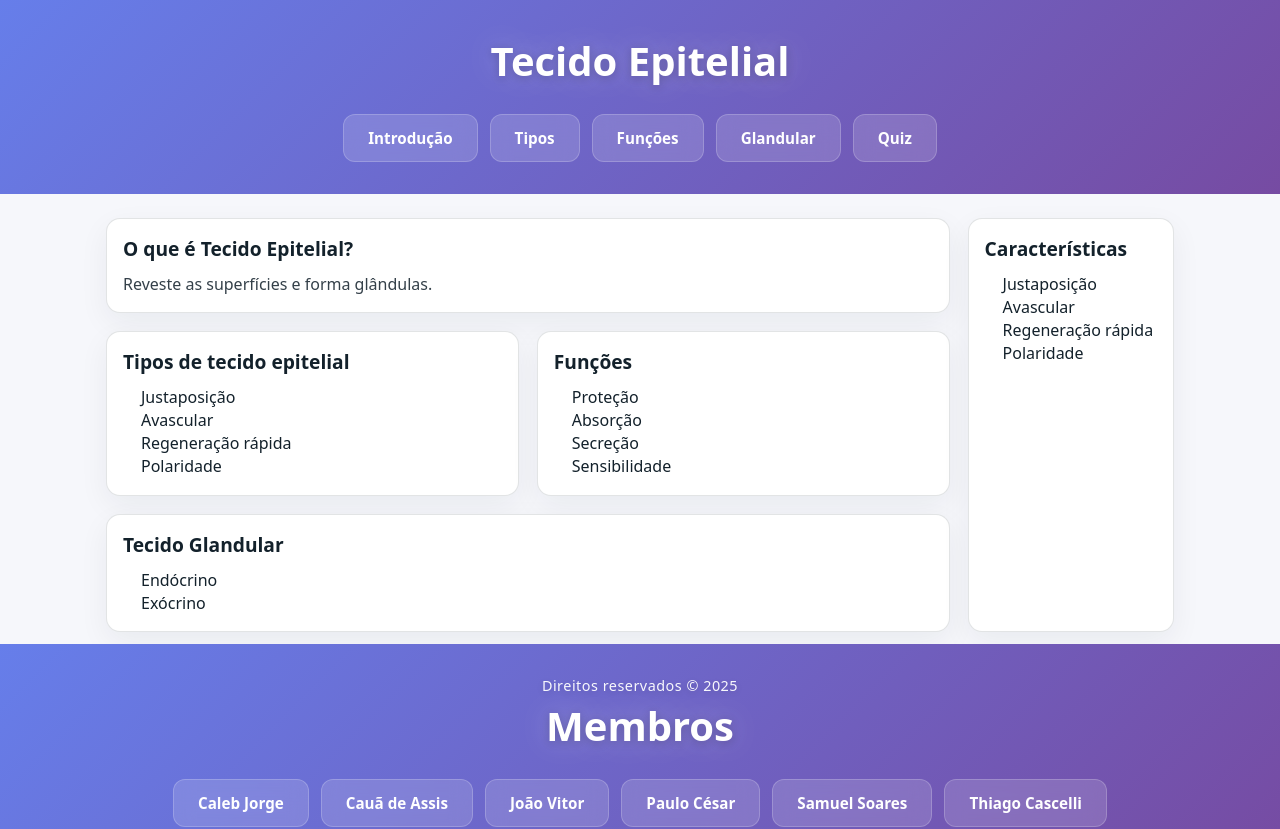
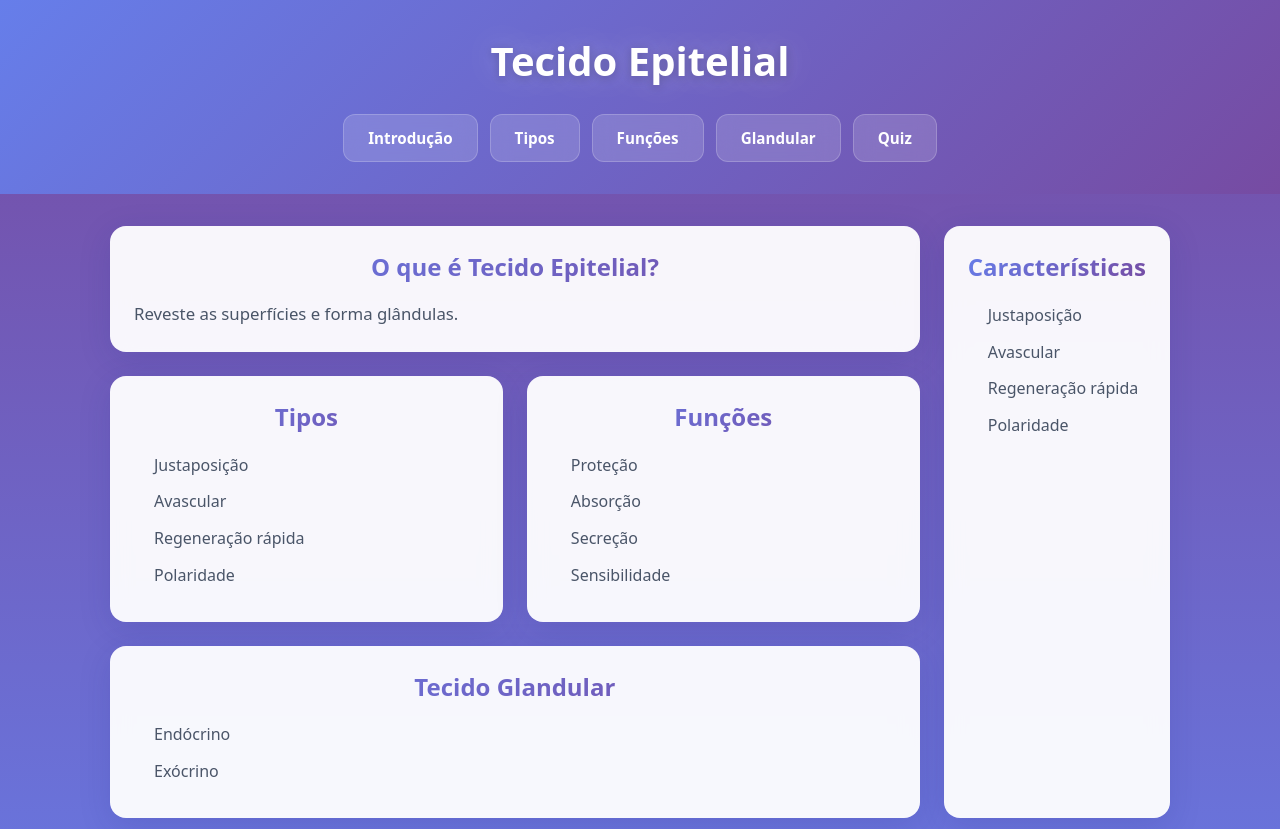
Before and after one commit to Cauadeassis/trabalhoDeBiologia, a Next.js app: page / in a window 1280 px wide. Shown: the top 829 px of the page. Built offline with nearby package versions, Linux system fonts and the light colour scheme.

Commit message:
final css  changes for `index.jsx` file

```diff
--- a/pages/index.jsx
+++ b/pages/index.jsx
@@ -1,7 +1,7 @@
-import styles from "../styles/main.module.css"
 import Header from "../components/header/header.jsx";
 import Footer from "../components/footer/footer.jsx";
 import Head from "next/head";
+import styles from "../styles/main.module.css";
 
 export default function Page() {
     return (
@@ -15,7 +15,7 @@ export default function Page() {
                     <h2>O que é Tecido Epitelial?</h2>
                     <p>Reveste as superfícies e forma glândulas.</p>
                 </section>
-                <aside id="aside" className={styles.aside}>
+                <aside id="aside" className={styles.section}>
                     <h2>Características</h2>
                     <ul className="bullet-list">
                         <li>Justaposição</li>
@@ -25,7 +25,7 @@ export default function Page() {
                     </ul>
                 </aside>
                 <section id="types" className={styles.section}>
-                    <h2>Tipos de tecido epitelial</h2>
+                    <h2>Tipos</h2>
                     <div>
                         <ul>
                             <li>Justaposição</li>
--- a/styles/main.module.css
+++ b/styles/main.module.css
@@ -2,8 +2,8 @@
     min-height: 100vh;
     display: flex;
     flex-direction: column;
-    background: #f6f7fb;
-    color: #13212b;
+    background: linear-gradient(180deg, #764ba2 0%, #667eea 100%);
+    color: #1a202c;
     font-family: system-ui, -apple-system, Segoe UI, Roboto, Arial, sans-serif;
 }
 
@@ -11,9 +11,9 @@
     flex: 1;
     width: min(1100px, 100%);
     margin: 0 auto;
-    padding: 24px 16px 12px;
+    padding: 32px 20px;
     display: grid;
-    gap: 18px;
+    gap: 24px;
     grid-template-columns: 2fr 2fr 1fr;
     grid-template-areas:
         "intro intro aside"
@@ -21,34 +21,53 @@
         "glandular glandular aside";
 }
 
-.section,
-.aside {
-    background: #ffffff;
-    border: 1px solid rgba(19, 33, 43, 0.12);
-    border-radius: 14px;
-    padding: 16px;
-    box-shadow: 0 10px 30px rgba(19, 33, 43, 0.06);
+.section {
+    background: rgba(255, 255, 255, 0.95);
+    backdrop-filter: blur(10px);
+    border-radius: 16px;
+    padding: 24px;
+    box-shadow: 0 8px 32px rgba(31, 38, 135, 0.15);
+    transition: transform 0.3s ease, box-shadow 0.3s ease;
+
+    &:hover {
+        transform: translateY(-4px);
+        box-shadow: 0 12px 48px rgba(31, 38, 135, 0.25);
     }
 
-.section h2,
-.aside h2 {
-    margin: 0 0 10px;
-    font-size: 1.2rem;
+    & h2 {
+        margin: 0 0 16px;
+        font-size: 1.5rem;
+        font-weight: 700;
+        text-align: center;
+        background: linear-gradient(135deg, #667eea 0%, #764ba2 100%);
+        -webkit-background-clip: text;
+        -webkit-text-fill-color: transparent;
+        background-clip: text;
     }
 
-.section p {
-    color: rgba(19, 33, 43, 0.86);
+    & p {
+        color: #4a5568;
+        line-height: 1.6;
+        font-size: 1.05rem;
     }
 
-.section ul,
-.aside ul {
-    margin: 10px 0 0;
-    padding-left: 18px;
+    & ul {
+        margin: 12px 0 0;
+        padding-left: 20px;
+        color: #4a5568;
+        line-height: 1.8;
+
+        & li {
+            margin-bottom: 8px;
+            transition: color 0.2s ease;
+
+            &:hover {
+                color: #667eea;
+            }
+        }
+    }
 }
 
-.aside {
-    position: relative;
-}
 
 @media (max-width: 860px) {
     .main {
@@ -58,6 +77,11 @@
             "aside"
             "types"
             "functions"
-            "glandular"
+            "glandular";
+        padding: 24px 16px;
+    }
+
+    .section h2 {
+        font-size: 1.3rem;
     }
 }
```
Lines whose indentation alone changed are shown as unchanged.
